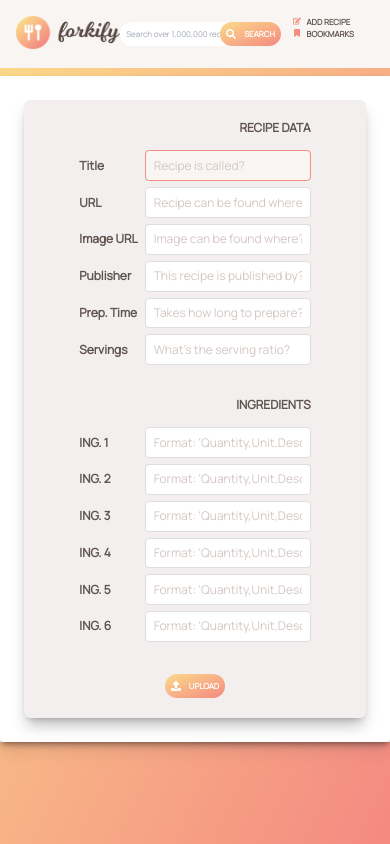
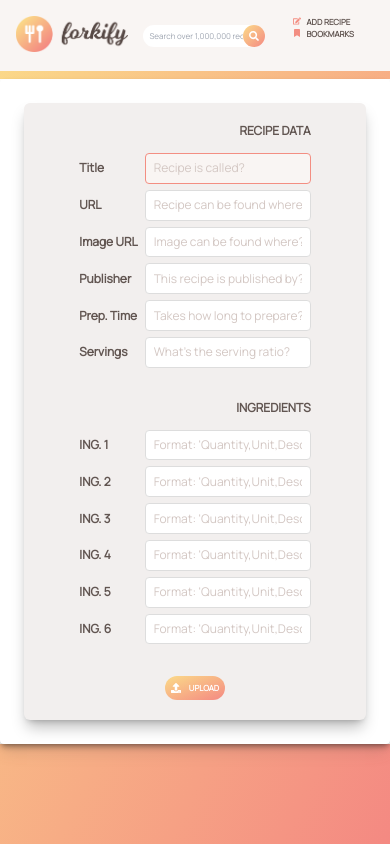
Before and after one commit to jessejuwe/forkify, a Next.js app: page /newrecipe in a window 390 px wide. Shown: the top 844 px of the page. Built offline with nearby package versions, Linux system fonts and the light colour scheme.

Commit message:
responsiveness

```diff
--- a/sass/_header.scss
+++ b/sass/_header.scss
@@ -26,8 +26,10 @@
     &__btn {
       @apply font-semibold font-[inherit];
 
-      span {
-        @apply hidden lg:flex;
+      .search__icon {
+        span {
+          @apply hidden md:inline;
+        }
       }
     }
   }
```
